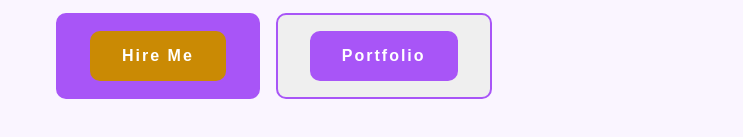
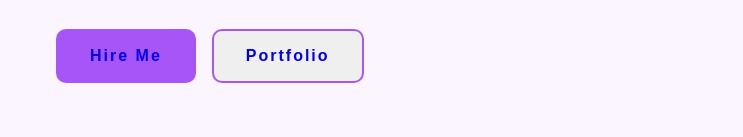
Before and after one commit to maahi902/maahi902.github.io, a plain HTML site: page index.html in a window 1280 px wide. Shown: the part 469-606 px from the top of the page, 0-743 px from the left. Drawn offline with nearby package versions, Linux system fonts and the light colour scheme.

Commit message:
Update style.css

```diff
--- a/style.css
+++ b/style.css
@@ -217,33 +217,3 @@ ul li a:hover {
     margin: auto;
   }
 }
-
-/* Style for the "Portfolio" button */
-.portfolio a {
-  background-color: var(--primary-color);
-  color: #ffffff;
-  text-decoration: none;
-  padding: 1rem 2rem;
-  border-radius: 10px;
-  display: inline-block;
-  transition: background-color 0.3s;
-}
-
-.portfolio a:hover {
-  background-color: var(--primary-color-dark);
-}
-
-/* Style for the "Hire Me" button */
-.hire__me a {
-  background-color: var(--secondary-color);
-  color: #ffffff;
-  text-decoration: none;
-  padding: 1rem 2rem;
-  border-radius: 10px;
-  display: inline-block;
-  transition: background-color 0.3s;
-}
-
-.hire__me a:hover {
-  background-color: var(--secondary-color-dark); /* You can define this color in your CSS */
-}
```
